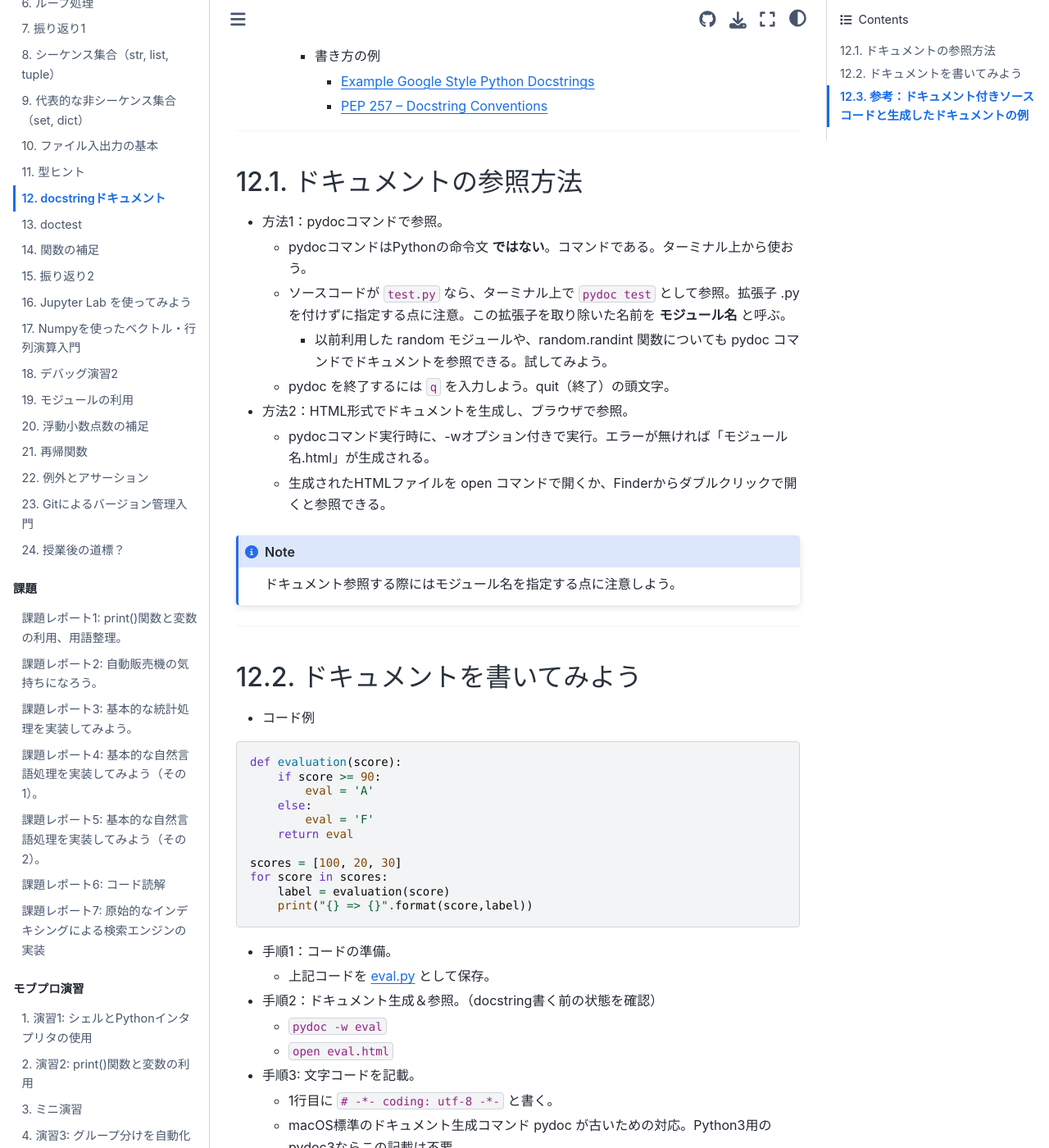
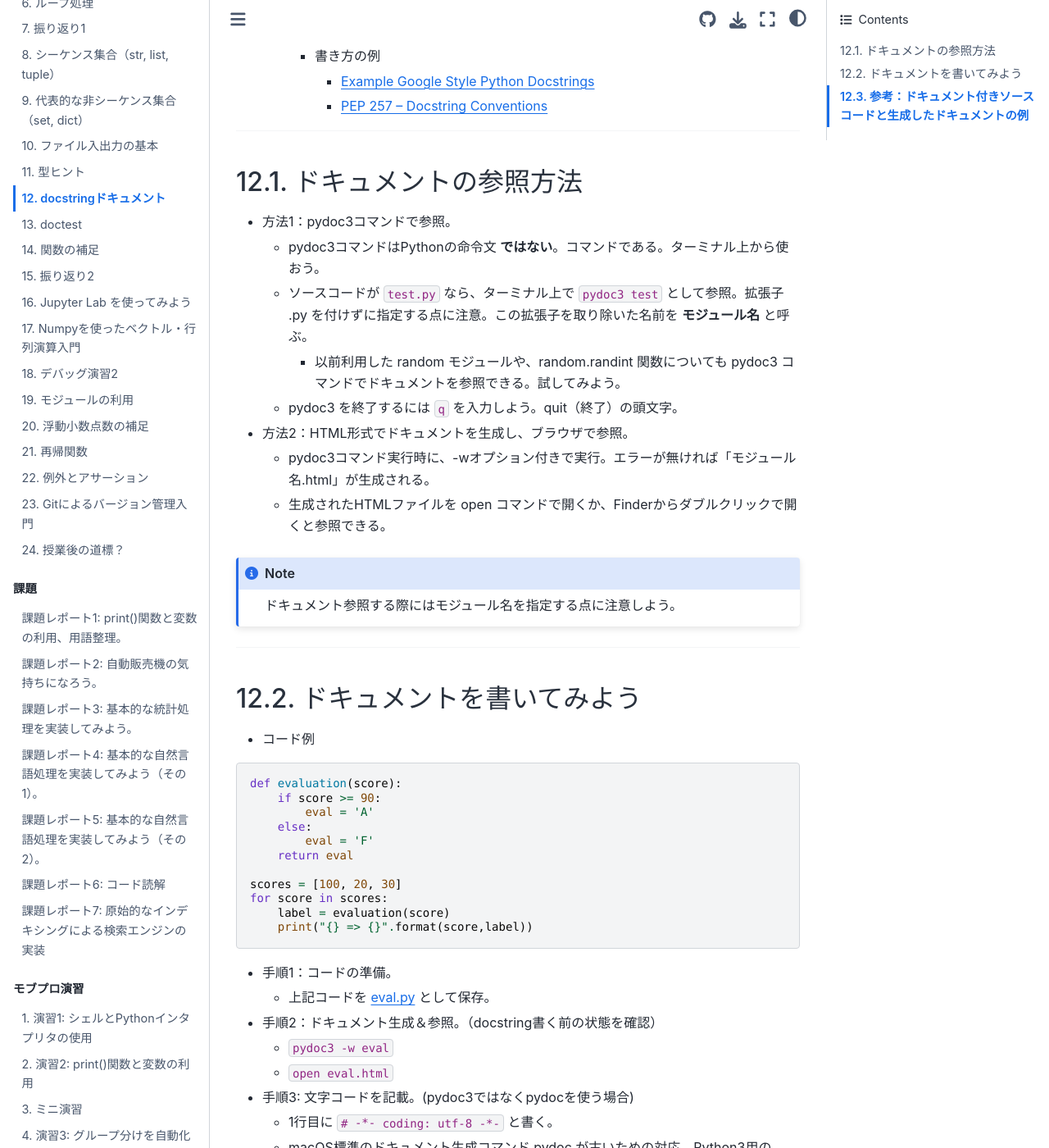
Before and after one commit to naltoma/python_intro2021, a Jupyter Book: the page built from docstring_basic.md, in a window 1280 px wide and 1400 px high, scrolled down 568 px. Shown: the whole window at 82% size. Built offline with Jupyter Book 1.0.4 settings and Sphinx 7.4.7 and the Sphinx Book theme 1.1.4, drawn with Linux system fonts in a browser that asks for light colours; some of the changed text lies outside the part shown.

Commit message:
pydoc -> pydoc3

`````diff
--- a/docstring_basic.md
+++ b/docstring_basic.md
@@ -19,13 +19,13 @@
 
 ---
 ## ドキュメントの参照方法
-- 方法1：{index}`pydocコマンド`で参照。
-  - pydocコマンドはPythonの命令文 **ではない**。コマンドである。ターミナル上から使おう。
-  - ソースコードが ``test.py`` なら、ターミナル上で ``pydoc test`` として参照。拡張子 .py を付けずに指定する点に注意。この拡張子を取り除いた名前を **モジュール名** と呼ぶ。
-    - 以前利用した random モジュールや、random.randint 関数についても pydoc コマンドでドキュメントを参照できる。試してみよう。
-  - pydoc を終了するには ``q`` を入力しよう。quit（終了）の頭文字。
+- 方法1：{index}`pydoc3コマンド`で参照。
+  - pydoc3コマンドはPythonの命令文 **ではない**。コマンドである。ターミナル上から使おう。
+  - ソースコードが ``test.py`` なら、ターミナル上で ``pydoc3 test`` として参照。拡張子 .py を付けずに指定する点に注意。この拡張子を取り除いた名前を **モジュール名** と呼ぶ。
+    - 以前利用した random モジュールや、random.randint 関数についても pydoc3 コマンドでドキュメントを参照できる。試してみよう。
+  - pydoc3 を終了するには ``q`` を入力しよう。quit（終了）の頭文字。
 - 方法2：HTML形式でドキュメントを生成し、ブラウザで参照。
-  - pydocコマンド実行時に、-wオプション付きで実行。エラーが無ければ「モジュール名.html」が生成される。
+  - pydoc3コマンド実行時に、-wオプション付きで実行。エラーが無ければ「モジュール名.html」が生成される。
   - 生成されたHTMLファイルを open コマンドで開くか、Finderからダブルクリックで開くと参照できる。
 
 ```{note}
@@ -53,9 +53,9 @@ for score in scores:
 - 手順1：コードの準備。
   - 上記コードを eval.py として保存。
 - 手順2：ドキュメント生成＆参照。（docstring書く前の状態を確認）
-  - ``pydoc -w eval``
+  - ``pydoc3 -w eval``
   - ``open eval.html``
-- 手順3: 文字コードを記載。
+- 手順3: 文字コードを記載。(pydoc3ではなくpydocを使う場合)
   - 1行目に ``# -*- coding: utf-8 -*-`` と書く。
   - macOS標準のドキュメント生成コマンド pydoc が古いための対応。Python3用のpydoc3ならこの記載は不要。
 - 手順4-1：ドキュメント記述1（ファイル全体）
@@ -96,7 +96,7 @@ def evaluation(score):
   - docstringの書き方に代表的なスタイルがいくつかある。上記リンク先では reStructuredTextスタイル、Googleスタイル、Numpyスタイルが紹介されている。本授業では（當間が）比較的読みやすいと感じるGoogleスタイルでの記述例を取り上げた。
 
 ````{warning}
-**docstring形式で書いているつもりでも実際にはドキュメントとして扱われない** ことがある。例えば以下のコードをpydocでドキュメント生成して確認してみよう。
+**docstring形式で書いているつもりでも実際にはドキュメントとして扱われない** ことがある。例えば以下のコードをpydoc3でドキュメント生成して確認してみよう。
 
 ```python
 def multiply(value1, value2):
`````
